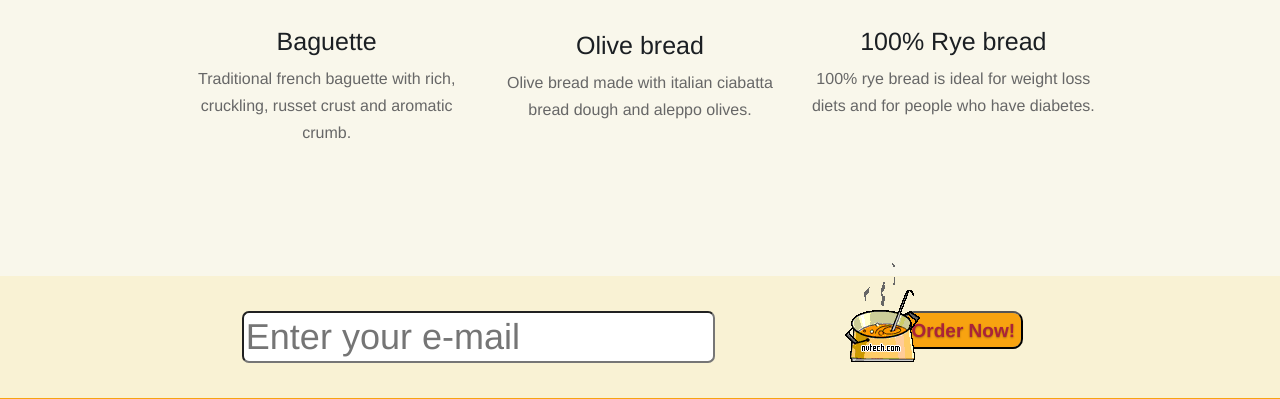
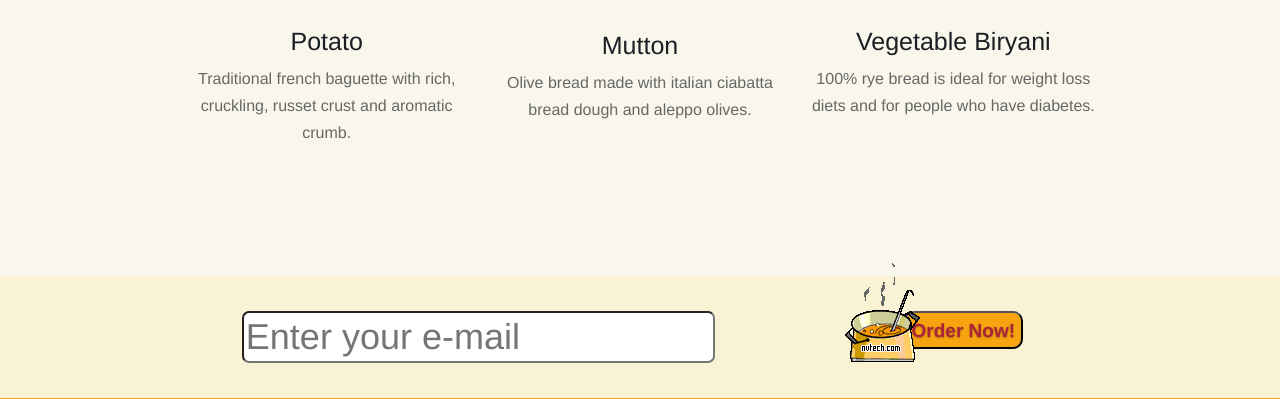
Before and after one commit to ravikirandutta/sahani, a Django app: page /dallas/ in a window 1280 px wide. Shown: the part 2044-2443 px from the top of the page. Run offline with Django 3.2, Linux system fonts and the light colour scheme; some libraries are stand-ins or nearby versions; some web fonts are replaced.

```diff
--- a/bento/templates/dallas.html
+++ b/bento/templates/dallas.html
@@ -126,14 +126,14 @@
                     <div class="item col-xs-6 col-sm-4">
                         <div class="photo"><img src="http://www.indianfoodsco.com/Recipes/IndianRecipes.jpg" width="300" height="186"></div>
                         <div class="info">
-                            <div class="name">Baguette</div>
+                            <div class="name">Lady's Finger</div>
                             <span>Traditional french baguette with rich,<br> cruckling, russet crust and aromatic <br>crumb.</span>
                         </div>
                     </div>
                     <div class=" item col-xs-6 col-sm-4">
                         <div class="photo"><img src="http://cookbookaficionado.files.wordpress.com/2011/10/dsc_00091.jpg" width="300" height="186"></div>
                         <div class="info">
-                            <div class="name">Olive bread</div>
+                            <div class="name">Chanadal Masala</div>
                             <span>Olive bread made with italian ciabatta bread dough and  aleppo olives.</span>
                         </div>
                     </div>
@@ -141,7 +141,7 @@
                     <div class=" item col-xs-6 col-sm-4">
                         <div class="photo"><img src="http://i.ytimg.com/vi/aseU9t8-028/maxresdefault.jpg" width="300" height="186"></div>
                         <div class="info">
-                            <div class="name">100% Rye bread</div>
+                            <div class="name">Chicken Biryani</div>
                             <span>100% rye bread is ideal for weight loss diets and for people who have diabetes.</span>
                         </div>
                     </div>
@@ -150,14 +150,14 @@
                     <div class="item col-xs-6 col-sm-4">
                         <div class="photo"><img src="http://shellzero.files.wordpress.com/2012/05/friedpotatoes.jpg" width="300" height="186"></div>
                         <div class="info">
-                            <div class="name">Baguette</div>
+                            <div class="name">Potato</div>
                             <span>Traditional french baguette with rich,<br> cruckling, russet crust and aromatic <br>crumb.</span>
                         </div>
                     </div>
                     <div class=" item col-xs-6 col-sm-4">
                         <div class="photo"><img src="http://www.volunteerworkindia.org/wp-content/uploads/2014/04/north-indian-food4.jpg" width="300" height="186" style="height:216px"></div>
                         <div class="info">
-                            <div class="name">Olive bread</div>
+                            <div class="name">Mutton</div>
                             <span>Olive bread made with italian ciabatta bread dough and  aleppo olives.</span>
                         </div>
                     </div>
@@ -165,7 +165,7 @@
                     <div class=" item col-xs-6 col-sm-4">
                         <div class="photo"><img src="http://www.madhurasrecipe.com/media/vegetable_pulao_1.jpg" width="300" height="186"></div>
                         <div class="info">
-                            <div class="name">100% Rye bread</div>
+                            <div class="name">Vegetable Biryani</div>
                             <span>100% rye bread is ideal for weight loss diets and for people who have diabetes.</span>
                         </div>
                     </div>
```
